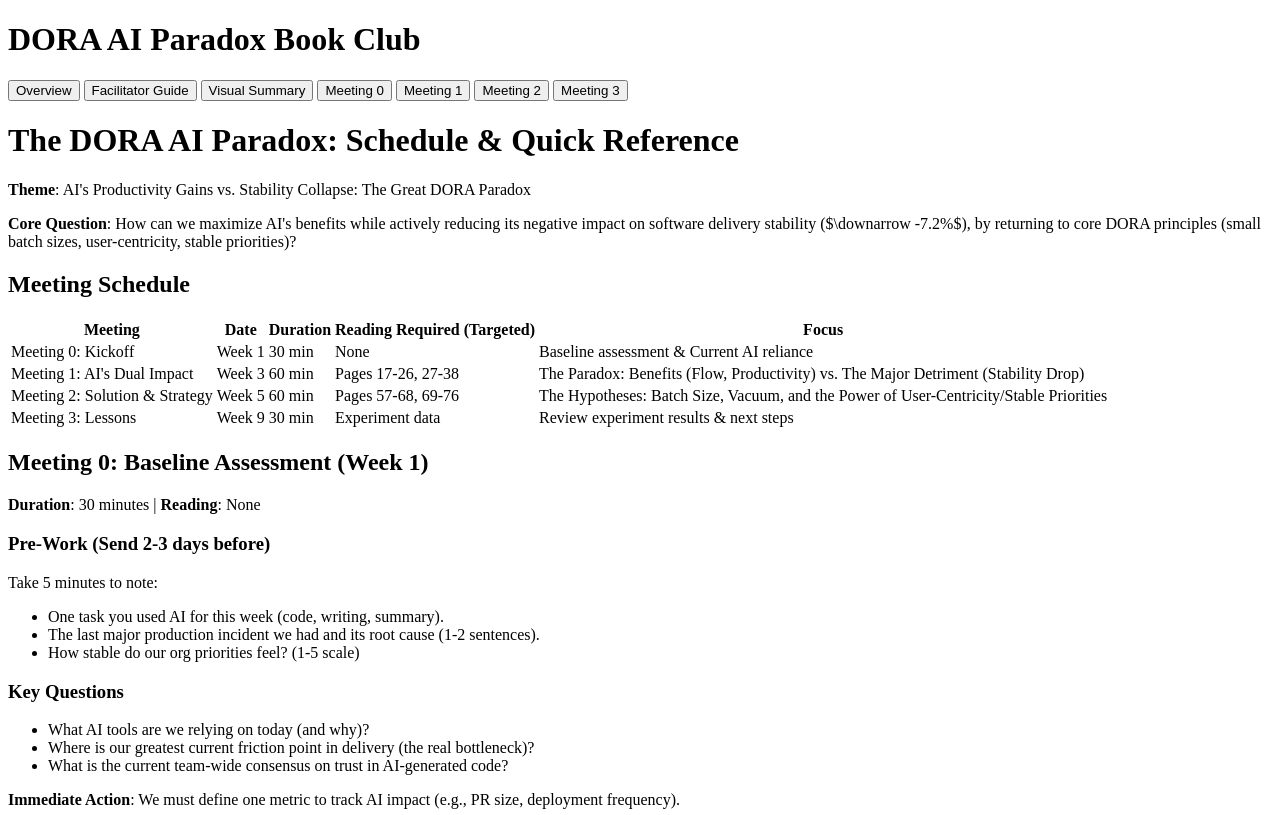
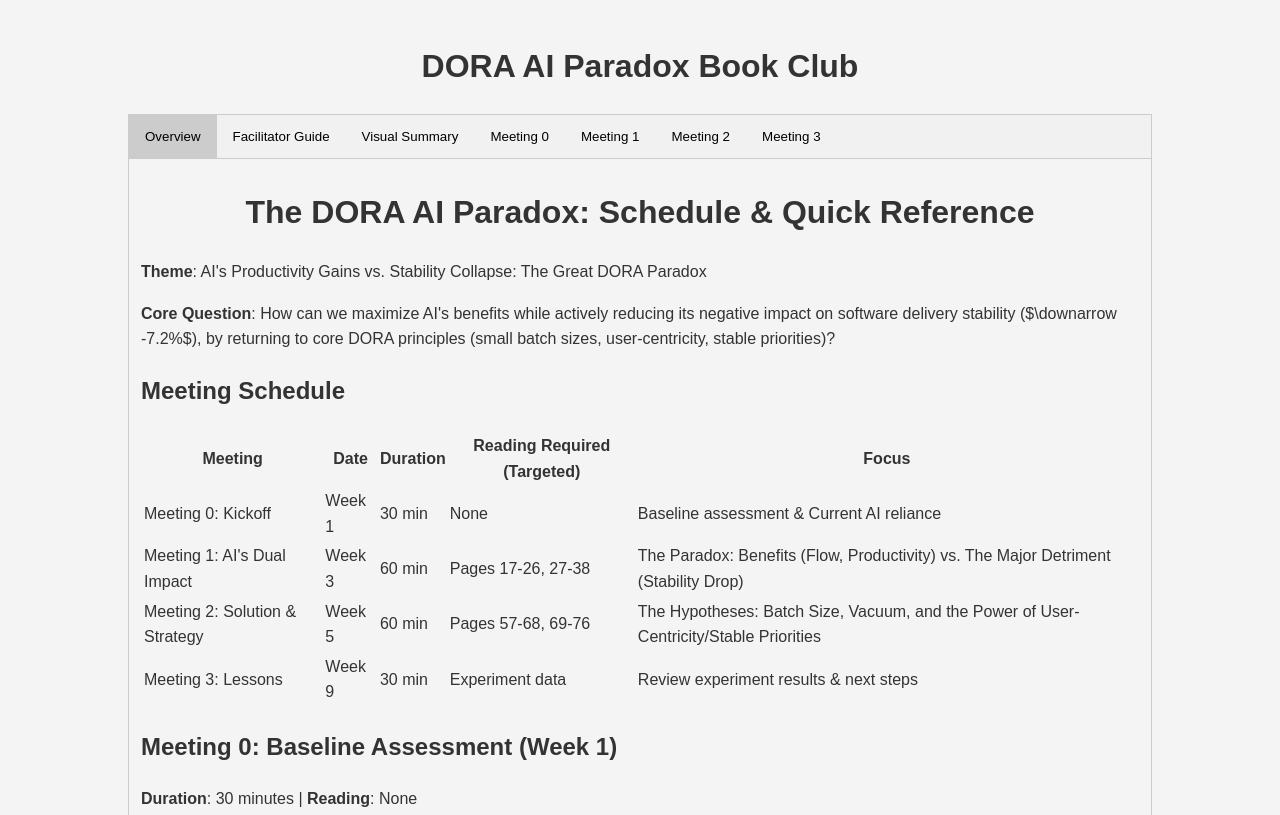
Before and after one commit to mhenke/dora-2024-ai-paradox, a plain HTML site: page index.html in a window 1280 px wide. Shown: the top 815 px of the page. Drawn offline with Linux system fonts and the light colour scheme.

Commit message:
deploy: dd005876551e3d59be3deaedf7ae6ae84a0f37b8

```diff
--- a/index.html
+++ b/index.html
@@ -4,7 +4,7 @@
         <meta charset="UTF-8">
         <meta name="viewport" content="width=device-width, initial-scale=1.0">
         <title>DORA AI Paradox Book Club</title>
-        <link rel="stylesheet" href="style.css">
+        <link rel="stylesheet" href="/dora-2024-ai-paradox/style.css">
     </head>
     <body>
         <div class="container">
@@ -613,7 +613,7 @@
 
             </div>
 
-            <script src="main.js"></script>
+            <script src="/dora-2024-ai-paradox/main.js"></script>
         </div>
     </body>
 </html>
--- /dev/null
+++ b/main.js
@@ -0,0 +1,59 @@
+document.addEventListener('DOMContentLoaded', function () {
+    const buttons = document.querySelectorAll('.tab__button');
+    const tabContents = document.querySelectorAll('.tabcontent');
+
+    // Function to activate a specific tab
+    function activateTab(tabId) {
+        // Hide all tab contents and deactivate all buttons
+        tabContents.forEach((content) => {
+            content.classList.remove('tabcontent--active');
+            content.style.display = 'none';
+        });
+
+        buttons.forEach((btn) => {
+            btn.classList.remove('tab__button--active');
+        });
+
+        // Show the target tab content and activate its button
+        const targetTab = document.getElementById(tabId);
+        if (targetTab) {
+            targetTab.classList.add('tabcontent--active');
+            targetTab.style.display = 'block';
+
+            // Find and activate the corresponding button
+            const correspondingButton = document.querySelector(`.tab__button[data-tab="${tabId}"]`);
+            if (correspondingButton) {
+                correspondingButton.classList.add('tab__button--active');
+            }
+        } else {
+            // If the tabId is invalid, default to 'overview'
+            activateTab('overview');
+            return;
+        }
+    }
+
+    // Handle initial page load or direct link with hash
+    function handleHashChange() {
+        const hash = window.location.hash.substring(1); // Remove the '#'
+        if (hash) {
+            activateTab(hash);
+        } else {
+            // Default to the 'overview' tab if no hash is present
+            activateTab('overview');
+        }
+    }
+
+    // Add event listeners to buttons to update the hash
+    buttons.forEach((button) => {
+        button.addEventListener('click', function (event) {
+            const tabId = event.currentTarget.dataset.tab;
+            window.location.hash = tabId; // This will trigger the hashchange event
+        });
+    });
+
+    // Listen for hash changes (e.g., browser back/forward, manual hash change)
+    window.addEventListener('hashchange', handleHashChange);
+
+    // Initial tab activation
+    handleHashChange();
+});
--- /dev/null
+++ b/style.css
@@ -0,0 +1,55 @@
+body {
+    font-family: sans-serif;
+    line-height: 1.6;
+    margin: 0;
+    padding: 0;
+    background-color: #f4f4f4;
+    color: #333;
+}
+
+.container {
+    width: 80%;
+    margin: auto;
+    overflow: hidden;
+    padding: 20px;
+}
+
+h1 {
+    text-align: center;
+    color: #333;
+}
+
+.tab {
+    overflow: hidden;
+    border: 1px solid #ccc;
+    background-color: #f1f1f1;
+}
+
+.tab__button {
+    background-color: inherit;
+    float: left;
+    border: none;
+    outline: none;
+    cursor: pointer;
+    padding: 14px 16px;
+    transition: 0.3s;
+}
+
+.tab__button:hover {
+    background-color: #ddd;
+}
+
+.tab__button--active {
+    background-color: #ccc;
+}
+
+.tabcontent {
+    display: none;
+    padding: 6px 12px;
+    border: 1px solid #ccc;
+    border-top: none;
+}
+
+.tabcontent--active {
+    display: block;
+}
```
